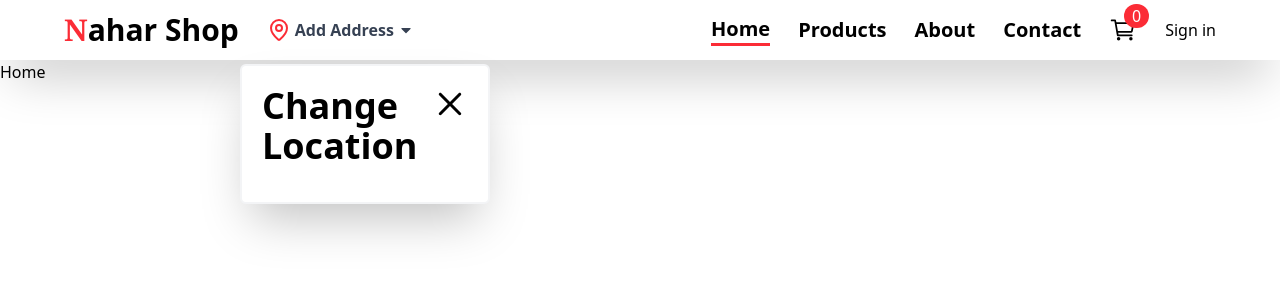
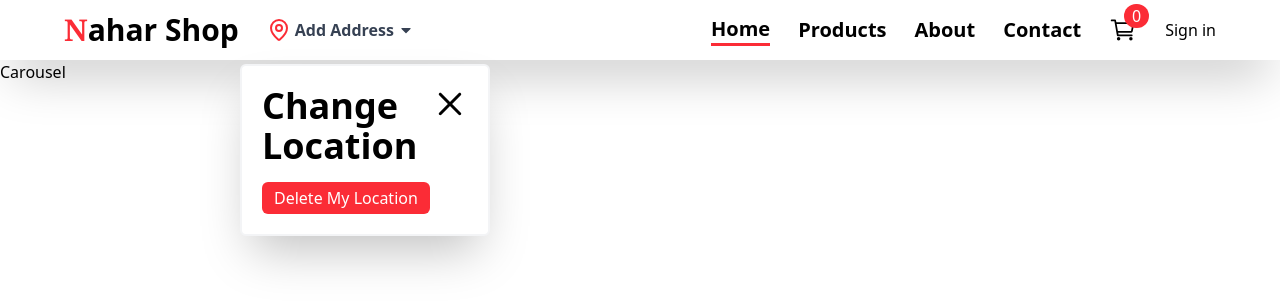
Before and after one commit to Hasan959/React-Tailwind-Ecommerce-Website-2, a React (Vite) app: page / in a window 1280 px wide. Both pictures are taken after a click on the icon 405 px from the left and 30 px from the top of the page. Shown: the top 308 px of the page. Built offline with nearby package versions, Linux system fonts and the light colour scheme; no server answers.

Commit message:
context api

```diff
--- a/src/App.jsx
+++ b/src/App.jsx
@@ -11,12 +11,13 @@ import axios from 'axios'
 
 const App = () => {
   const[location, setLocation] = useState()
+  const [openDropdown,setOpenDropdown] = useState(false)
 
 
   const getLocation = async ()=>{
     navigator.geolocation.getCurrentPosition(async pos => {
       const {latitude, longitude} = pos.coords
-      console.log(latitude,longitude);
+      //console.log(latitude,longitude);
 
       const url = `https://nominatim.openstreetmap.org/reverse?lat=${latitude}&lon=${longitude}&format=json`
 
@@ -24,7 +25,8 @@ const App = () => {
       const location = await axios.get(url)
       const exactLocation = location.data.address
       setLocation(exactLocation)
-      console.log(exactLocation);
+      setOpenDropdown(false)
+      //console.log(exactLocation);
     } catch (error) {
       console.log(error);
     }
@@ -37,7 +39,7 @@ const App = () => {
 
   return (
     <BrowserRouter>
-    <Navbar location={location} />
+    <Navbar location={location} getLocation={getLocation} openDropdown={openDropdown} setOpenDropdown={setOpenDropdown} />
       <Routes>
         <Route path='/' element={<Home/>}></Route>
         <Route path='/products'element={<Products/>}></Route>
--- /dev/null
+++ b/src/components/Carousel.jsx
@@ -0,0 +1,17 @@
+import React, { useContext, useEffect } from 'react'
+import { DataContext } from '../context/DataContext'
+
+const Carousel = () => {
+    const {data, fetchAllProducts} = useContext(DataContext)
+    console.log(data);
+
+    useEffect(()=>{
+        fetchAllProducts()
+    },[])
+
+  return (
+    <div>Carousel</div>
+  )
+}
+
+export default Carousel
--- a/src/components/Navbar.jsx
+++ b/src/components/Navbar.jsx
@@ -6,8 +6,8 @@ import { FaCaretDown } from 'react-icons/fa'
 import { IoCartOutline } from 'react-icons/io5'
 import { Link, NavLink } from 'react-router'
 
-const Navbar = ({location}) => {
-  const [openDropdown,setOpenDropdown] = useState(false)
+const Navbar = ({location,getLocation,openDropdown,setOpenDropdown}) => {
+
   const toggleDropdown = ()=>{
     setOpenDropdown(!openDropdown)
   }
@@ -31,6 +31,7 @@ const Navbar = ({location}) => {
             {
                 openDropdown ? <div className='w-[250px] h-max shadow-2xl z-50 bg-white fixed top-16 left-60 border-2 p-5 border-gray-100 rounded-md '>
                   <h1 className='font-semibold mb-4 text-4xl flex justify-between '>Change Location <span onClick={toggleDropdown}> <CgClose/> </span> </h1>
+                  <button onClick={getLocation} className='bg-red-500 text-white px-3 py-1 rounded-md cursor-pointer hover:bg-red-400' > Delete My Location </button>
                   </div> : null
               }
 
--- /dev/null
+++ b/src/context/DataContext.jsx
@@ -0,0 +1,24 @@
+import axios from "axios";
+import { children, createContext, useState } from "react";
+
+export const DataContext = createContext(null);
+
+export const DataProvider = ({children}) =>{
+    const [data, setData] = useState()
+
+
+     //fetching all product from api
+     const fetchAllProducts = async () => {
+        try {
+             const res = await axios.get('https://fakestoreapiserver.reactbd.org/api/products')
+             console.log(res)
+             const productsData = res.data.products
+             setData(productsData)
+        } catch (error) {
+            console.log(error);
+        }
+     }
+    return <DataContext.Provider value={{data,setData,fetchAllProducts}}>
+        {children}
+    </DataContext.Provider>
+}
--- a/src/main.jsx
+++ b/src/main.jsx
@@ -3,6 +3,7 @@ import { createRoot } from 'react-dom/client'
 import './index.css'
 import App from './App.jsx'
 import { ClerkProvider } from '@clerk/clerk-react'
+import { DataProvider } from './context/DataContext.jsx'
 
 // Import your Publishable Key
 const PUBLISHABLE_KEY = import.meta.env.VITE_CLERK_PUBLISHABLE_KEY
@@ -13,8 +14,10 @@ if (!PUBLISHABLE_KEY) {
 
 createRoot(document.getElementById('root')).render(
   <StrictMode>
+    <DataProvider>
      <ClerkProvider publishableKey={PUBLISHABLE_KEY}>
     <App />
     </ClerkProvider>
+    </DataProvider>
   </StrictMode>,
 )
--- a/src/pages/Home.jsx
+++ b/src/pages/Home.jsx
@@ -1,8 +1,11 @@
 import React from 'react'
+import Carousel from '../components/Carousel'
 
 const Home = () => {
   return (
-    <div>Home</div>
+    <>
+       <Carousel/>
+    </>
   )
 }
 
```
